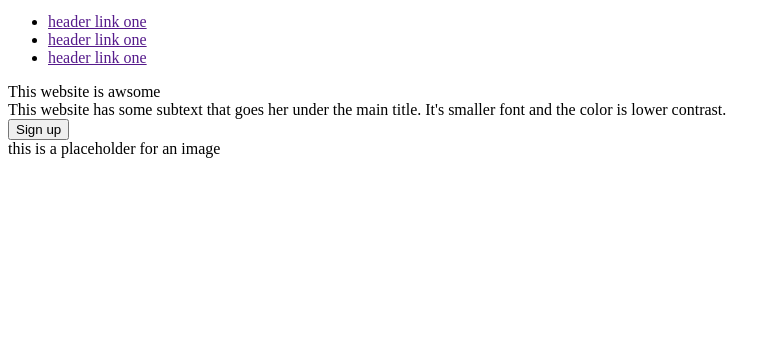
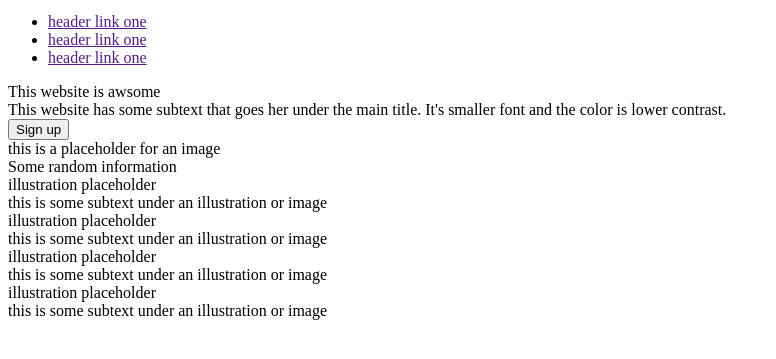
Before and after one commit to cmdax/Landing-page, a plain HTML site: page index.html in a window 1280 px wide. Shown: the part 29-388 px from the top of the page, without its empty margins (0-776 px from the left). Drawn offline with Linux system fonts and the light colour scheme.

Commit message:
Create section two

```diff
--- a/index.html
+++ b/index.html
@@ -16,9 +16,10 @@
             </ul>
         </div>
     </div>
+
     <div class="section one">
         <div class="left">
-            <div class="title">This website is awsome</div>
+            <div class="main-title">This website is awsome</div>
             <div class="text">This website has some subtext that goes her under the main title.
             It's smaller font and the color is lower contrast.</div>
             <button type="button">Sign up</button>
@@ -27,5 +28,27 @@
             <div class="img-placeholder">this is a placeholder for an image</div>
         </div>
     </div>
+
+    <div class="section two">
+        <div class="section-title">Some random information</div>
+        <div class="list-illustrations">
+            <div class="element">
+                <div class="illustration">illustration placeholder</div>
+                <div class="description">this is some subtext under an illustration or image</div>
+            </div>
+            <div class="element">
+                <div class="illustration">illustration placeholder</div>
+                <div class="description">this is some subtext under an illustration or image</div>
+            </div>
+            <div class="element">
+                <div class="illustration">illustration placeholder</div>
+                <div class="description">this is some subtext under an illustration or image</div>
+            </div>
+            <div class="element">
+                <div class="illustration">illustration placeholder</div>
+                <div class="description">this is some subtext under an illustration or image</div>
+            </div>
+        </div>
+    </div>
 </body>
 </html>
```
